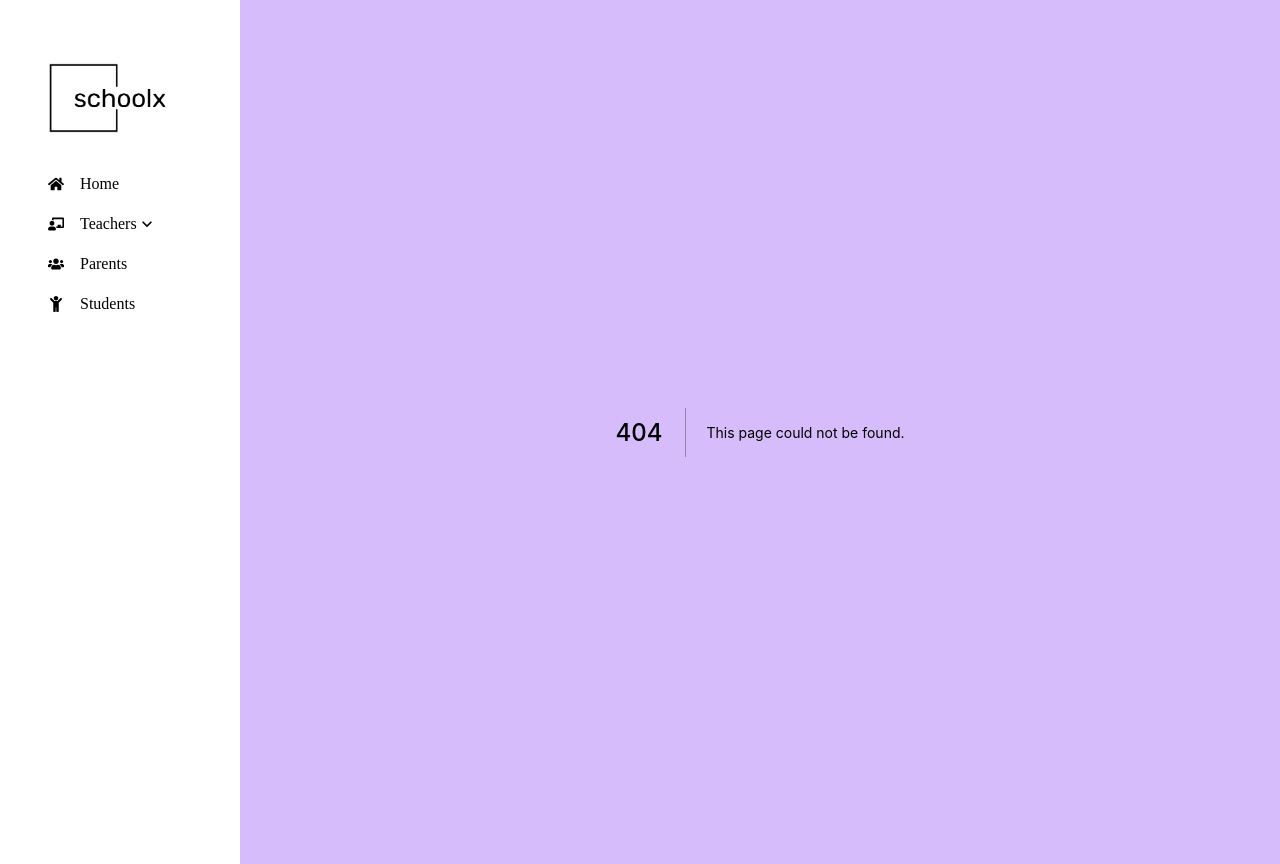
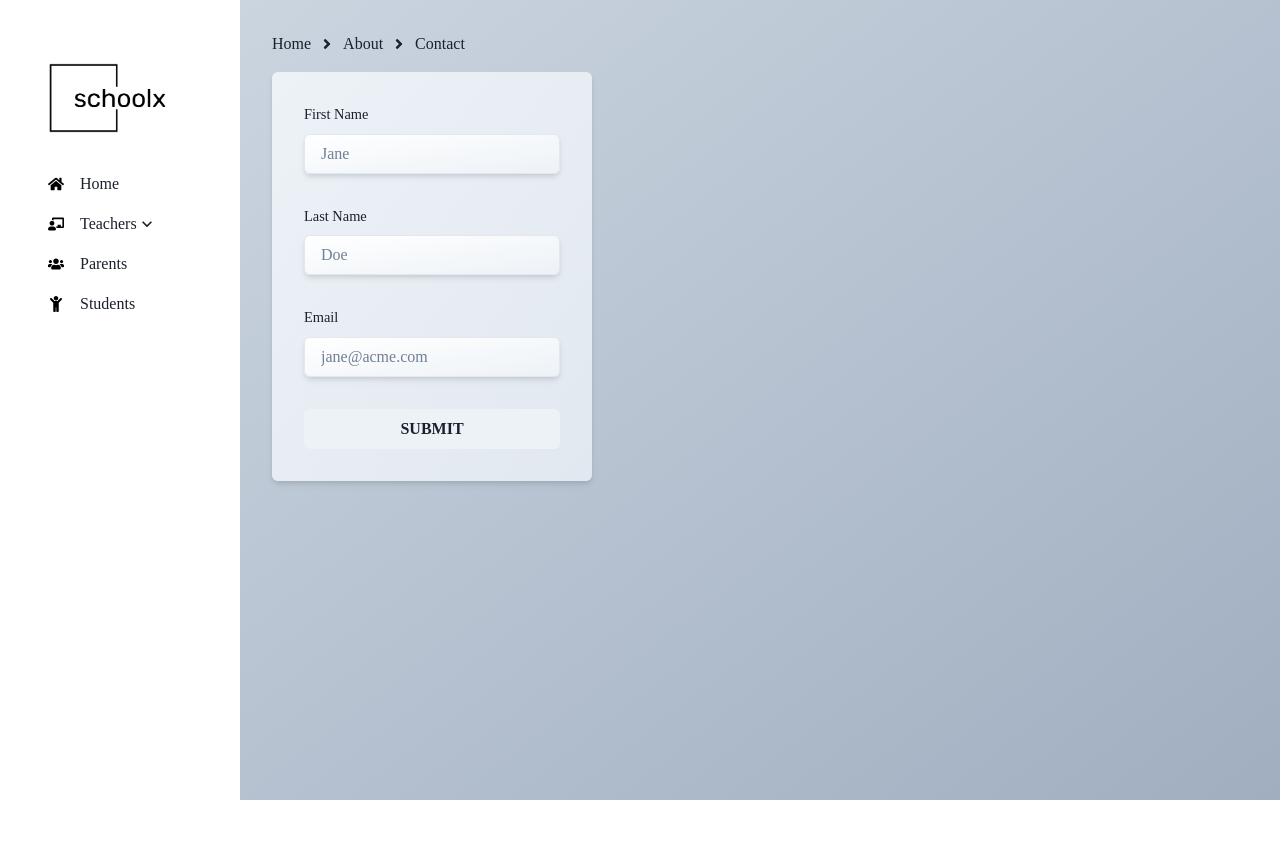
Before and after one commit to feeltrig/Schoolx, a Next.js app: page /addTeacher in a window 1280 px wide. Before the commit this address had no page. After the commit the page ends 800 px from the top, so only its background shows below. Built offline with nearby package versions, Linux system fonts and the light colour scheme.

Commit message:
added form, layout changes

```diff
--- /dev/null
+++ b/components/CustomFormError/CustomFormError.jsx
@@ -0,0 +1,11 @@
+import {FormErrorMessage, Text} from "@chakra-ui/react";
+
+const CustomFormError = ({errors, fieldName, touchFields}) => {
+  return errors[fieldName] ? (
+    <Text fontSize={"0.8rem"} color="red">
+      {errors[fieldName]}
+    </Text>
+  ) : null;
+};
+
+export default CustomFormError;
--- a/components/Layout.js
+++ b/components/Layout.js
@@ -1,6 +1,17 @@
-import {Container} from "@chakra-ui/react";
+import {
+  Breadcrumb,
+  BreadcrumbItem,
+  BreadcrumbLink,
+  Container,
+} from "@chakra-ui/react";
 import React from "react";
-import {FaChalkboardTeacher, FaChild, FaHome, FaUsers} from "react-icons/fa";
+import {
+  FaChalkboardTeacher,
+  FaChild,
+  FaHome,
+  FaUsers,
+  FaAngleRight,
+} from "react-icons/fa";
 
 import Sidebar from "../components/Sidebar/Sidebar";
 
@@ -58,12 +69,29 @@ const Layout = ({children}) => {
     >
       <Sidebar links={links} />
       <Container
-        bg={"purple.200"}
+        bgGradient="linear(to-br, gray.300, gray.400)"
         maxW={"calc(100vw - 15rem)"}
         m={0}
         p={"2rem"}
         minH={"100vh"}
       >
+        <Breadcrumb
+          mb={"1rem"}
+          spacing="8px"
+          separator={<FaAngleRight color="gray.200" />}
+        >
+          <BreadcrumbItem>
+            <BreadcrumbLink href="#">Home</BreadcrumbLink>
+          </BreadcrumbItem>
+
+          <BreadcrumbItem>
+            <BreadcrumbLink href="#">About</BreadcrumbLink>
+          </BreadcrumbItem>
+
+          <BreadcrumbItem isCurrentPage>
+            <BreadcrumbLink href="#">Contact</BreadcrumbLink>
+          </BreadcrumbItem>
+        </Breadcrumb>
         {children}
       </Container>
     </div>
--- a/components/Sidebar/Sidebar.js
+++ b/components/Sidebar/Sidebar.js
@@ -60,7 +60,20 @@ const Sidebar = (props) => {
                     <AccordionIcon />
                   </AccordionButton>
                   <AccordionPanel pb={4}>
-                    Lorem ipsum dolor sit amet, consectetur
+                    {items.subLinks.map((sublink, sublinkindex) => (
+                      <Link
+                        key={sublinkindex}
+                        href={sublink.path}
+                        className={
+                          router.pathname == sublink.path ? "activeLink" : ""
+                        }
+                      >
+                        <Flex alignItems={"center"} gap={"1rem"}>
+                          <Icon color={"black"} as={sublink.iconName} />
+                          <p>{sublink.title.toString()}</p>
+                        </Flex>
+                      </Link>
+                    ))}
                   </AccordionPanel>
                 </AccordionItem>
               );
--- /dev/null
+++ b/pages/addTeacher.jsx
@@ -0,0 +1,120 @@
+import {Button, Container, Input, Text, VStack} from "@chakra-ui/react";
+import {Field, Form, Formik} from "formik";
+import * as Yup from "yup";
+import CustomFormError from "../components/CustomFormError/CustomFormError";
+
+const AddTeacher = () => {
+  const SignupSchema = Yup.object().shape({
+    firstName: Yup.string()
+      .min(2, "Too Short!")
+      .max(50, "Too Long!")
+      .required("Required"),
+    lastName: Yup.string()
+      .min(2, "Too Short!")
+      .max(50, "Too Long!")
+      .required("Required"),
+    email: Yup.string().email("Invalid email").required("Required"),
+  });
+
+  return (
+    <Container minW={"full"} m={0} p={0}>
+      <Formik
+        initialValues={{
+          firstName: "",
+          lastName: "",
+          email: "",
+        }}
+        validateOnChange={true}
+        validationSchema={SignupSchema}
+        onSubmit={async (values) => {
+          await new Promise((r) => setTimeout(r, 500));
+          alert(JSON.stringify(values, null, 2));
+        }}
+      >
+        {({errors, touched, isValid}) => (
+          <Form>
+            <VStack
+              p={"2rem"}
+              bgGradient="linear(to-br, gray.100, gray.200)"
+              shadow={"md"}
+              borderRadius={"md"}
+              align="stretch"
+              gap="2rem"
+              w={"20rem"}
+              m={0}
+            >
+              <VStack align="stretch">
+                <Text fontSize={"0.9rem"} as={"label"} htmlFor="firstName">
+                  First Name
+                </Text>
+                <Input
+                  as={Field}
+                  id="firstName"
+                  name="firstName"
+                  placeholder="Jane"
+                  bgGradient="linear(to-br, white, gray.100)"
+                  shadow={"md"}
+                />
+                <CustomFormError
+                  fieldName={"firstName"}
+                  errors={errors}
+                  touchFields={touched}
+                />
+              </VStack>
+              <VStack align="stretch">
+                <Text fontSize={"0.9rem"} as={"label"} htmlFor="lastName">
+                  Last Name
+                </Text>
+                <Input
+                  as={Field}
+                  id="lastName"
+                  name="lastName"
+                  placeholder="Doe"
+                  bgGradient="linear(to-br, white, gray.100)"
+                  shadow={"md"}
+                />
+                <CustomFormError
+                  fieldName={"lastName"}
+                  errors={errors}
+                  touchFields={touched}
+                />
+              </VStack>
+              <VStack align="stretch">
+                <Text fontSize={"0.9rem"} as={"label"} htmlFor="email">
+                  Email
+                </Text>
+                <Input
+                  as={Field}
+                  id="email"
+                  name="email"
+                  placeholder="jane@acme.com"
+                  type="email"
+                  bgGradient="linear(to-br, white, gray.100)"
+                  shadow={"md"}
+                />
+                <CustomFormError
+                  fieldName={"email"}
+                  errors={errors}
+                  touchFields={touched}
+                />
+              </VStack>
+              <Button
+                _hover={{
+                  color: "gray.100",
+                  bg: "gray.900",
+                  shadow: "xl",
+                }}
+                disabled={!isValid}
+                type="submit"
+              >
+                SUBMIT
+              </Button>
+            </VStack>
+          </Form>
+        )}
+      </Formik>
+    </Container>
+  );
+};
+
+export default AddTeacher;
```
Also changed, not shown: pages/createTeacher.jsx (deleted, +0 -11 lines).
